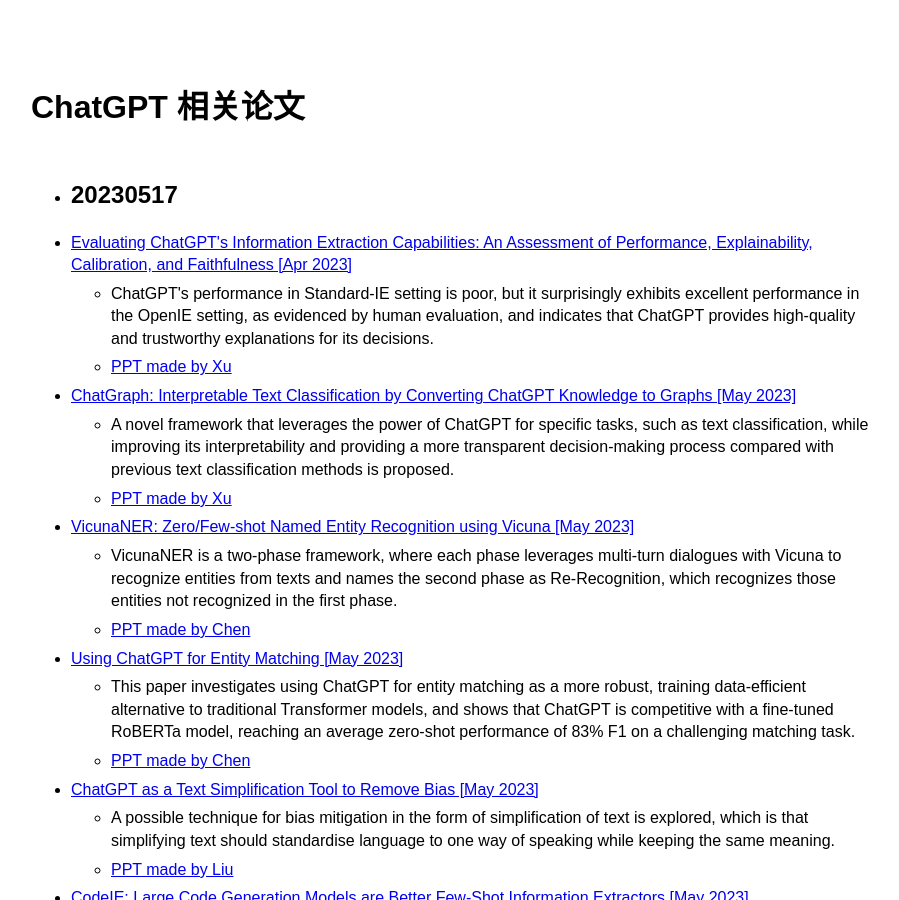
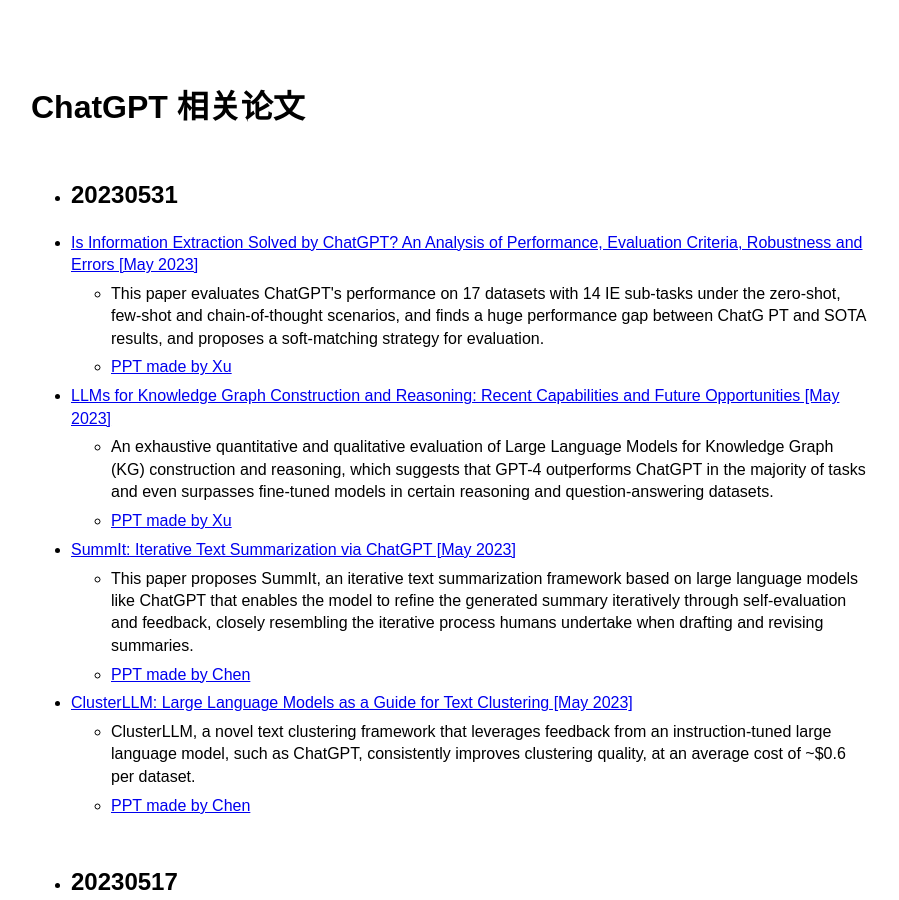
Before and after one commit to ZHResearch/llm-papers, a Jekyll site: the page built from index.md, in a window 1280 px wide and 900 px high. Shown: the whole window, without its empty margins (189-1088 px from the left). Built offline with Jekyll 4.4.1, drawn with Linux system fonts in a browser that asks for light colours.

Commit message:
add new papers

```diff
--- a/_data/menu.yml
+++ b/_data/menu.yml
@@ -2,6 +2,31 @@
 # https://github.com/riggraz/no-style-please#customize-the-menu
 
 entries:
+  - title: "<h2>20230531</h2>"
+  - title: "Is Information Extraction Solved by ChatGPT? An Analysis of Performance, Evaluation Criteria, Robustness and Errors [May 2023]"
+    url: https://arxiv.org/abs/2305.14450
+    entries:
+      - title: "This paper evaluates ChatGPT's performance on 17 datasets with 14 IE sub-tasks under the zero-shot, few-shot and chain-of-thought scenarios, and finds a huge performance gap between ChatG PT and SOTA results, and proposes a soft-matching strategy for evaluation."
+      - title: PPT made by Xu
+        url: /ppt/xs_chatgpt_3.pdf
+  - title: "LLMs for Knowledge Graph Construction and Reasoning: Recent Capabilities and Future Opportunities [May 2023]"
+    url: https://arxiv.org/abs/2305.13168
+    entries:
+      - title: An exhaustive quantitative and qualitative evaluation of Large Language Models for Knowledge Graph (KG) construction and reasoning, which suggests that GPT-4 outperforms ChatGPT in the majority of tasks and even surpasses fine-tuned models in certain reasoning and question-answering datasets.
+      - title: PPT made by Xu
+        url: /ppt/xs_chatgpt_3.pdf
+  - title: "SummIt: Iterative Text Summarization via ChatGPT [May 2023]"
+    url: https://arxiv.org/abs/2305.14835
+    entries:
+      - title: This paper proposes SummIt, an iterative text summarization framework based on large language models like ChatGPT that enables the model to refine the generated summary iteratively through self-evaluation and feedback, closely resembling the iterative process humans undertake when drafting and revising summaries.
+      - title: PPT made by Chen
+        url: /ppt/cxy_2023.05.31.pdf
+  - title: "ClusterLLM: Large Language Models as a Guide for Text Clustering [May 2023]"
+    url: https://arxiv.org/abs/2305.14871
+    entries:
+      - title: ClusterLLM, a novel text clustering framework that leverages feedback from an instruction-tuned large language model, such as ChatGPT, consistently improves clustering quality, at an average cost of ~$0.6 per dataset.
+      - title: PPT made by Chen
+        url: /ppt/cxy_2023.05.31.pdf
   - title: "<h2>20230517</h2>"
   - title: "Evaluating ChatGPT's Information Extraction Capabilities: An Assessment of Performance, Explainability, Calibration, and Faithfulness [Apr 2023]"
     url: https://arxiv.org/abs/2304.11633
```
Also changed, not shown: 2 other files.
